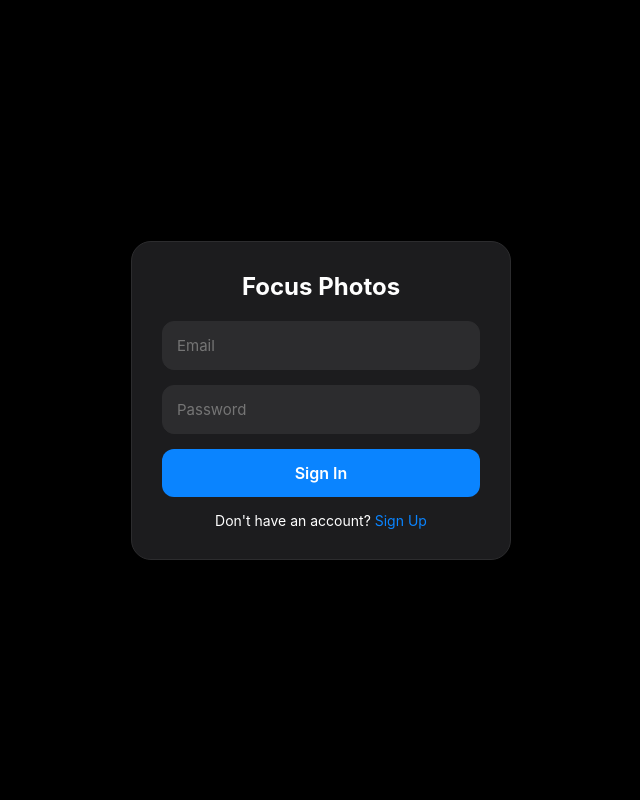
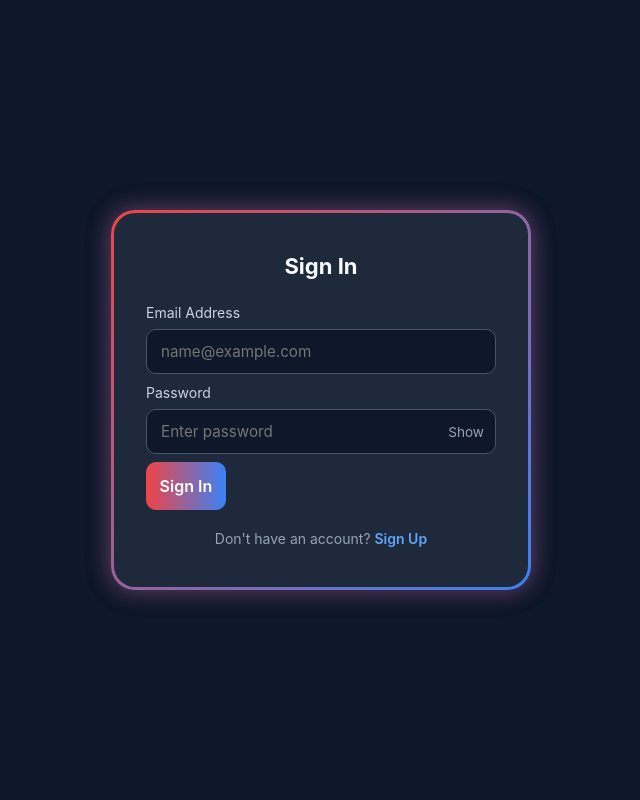
Before and after one commit to aidoomichael60-lang/Focus-Photos, a Flask app: page /login in a window 1280 px wide. Shown: the whole page, without its empty margins (319-959 px from the left). Run offline with Flask 3, Linux system fonts and the light colour scheme.

Commit message:
Update login.html

```diff
--- a/templates/login.html
+++ b/templates/login.html
@@ -5,20 +5,67 @@
   <meta name="viewport" content="width=device-width, initial-scale=1.0">
   <title>Login - Focus Photos</title>
   <style>
-        * { box-sizing: border-box; margin: 0; padding: 0; font-family: -apple-system, BlinkMacSystemFont, sans-serif; }
-        body { background: #000; color: #fff; display: flex; align-items: center; justify-content: center; min-height: 100vh; padding: 20px; }
-        .auth-card { background: #1c1c1e; border: 1px solid #2c2c2e; padding: 30px; border-radius: 20px; width: 100%; max-width: 380px; }
-        h2 { font-size: 24px; margin-bottom: 20px; text-align: center; }
-        input { width: 100%; padding: 14px; margin-bottom: 15px; border-radius: 12px; border: 1px solid #2c2c2e; background: #2c2c2e; color: #fff; font-size: 15px; }
-        button { width: 100%; padding: 14px; border-radius: 12px; border: none; background: #0a84ff; color: #fff; font-weight: 600; font-size: 16px; cursor: pointer; }
-        .alert { background: rgba(255,69,58,0.2); color: #ff453a; padding: 10px; border-radius: 8px; font-size: 13px; margin-bottom: 15px; text-align: center; }
-        .link { text-align: center; margin-top: 15px; font-size: 14px; }
-        .link a { color: #0a84ff; text-decoration: none; }
+    * { box-sizing: border-box; margin: 0; padding: 0; font-family: -apple-system, BlinkMacSystemFont, 'Segoe UI', Roboto, sans-serif; }
+    body { min-height: 100vh; display: flex; justify-content: center; align-items: center; background-color: #0f172a; color: #f8fafc; padding: 20px; }
+
+    /* Glowing Red & Blue Rounded Border */
+    .auth-wrapper {
+      position: relative;
+      padding: 3px;
+      border-radius: 24px;
+      background: linear-gradient(135deg, #ef4444 0%, #3b82f6 100%);
+      box-shadow: 0 0 25px rgba(239, 68, 68, 0.35), 0 0 25px rgba(59, 130, 246, 0.35);
+      width: 100%;
+      max-width: 420px;
+    }
+
+    .auth-card {
+      background: #1e293b;
+      padding: 2.5rem 2rem;
+      border-radius: 21px;
+      display: flex;
+      flex-direction: column;
+      gap: 1.25rem;
+    }
+
+    h2 { font-size: 22px; text-align: center; font-weight: 700; margin-bottom: 5px; }
+
+    .form-group { display: flex; flex-direction: column; gap: 0.5rem; }
+    label { font-size: 0.875rem; color: #cbd5e1; }
+    .input-container { position: relative; display: flex; align-items: center; }
+
+    input {
+      width: 100%;
+      padding: 0.75rem 2.5rem 0.75rem 0.875rem;
+      border-radius: 10px;
+      border: 1px solid #475569;
+      background: #0f172a;
+      color: #ffffff;
+      font-size: 0.95rem;
+      outline: none;
+    }
+    input:focus { border-color: #3b82f6; }
+
+    .toggle-password {
+      position: absolute; right: 0.75rem; background: none; border: none; color: #94a3b8; cursor: pointer; font-size: 0.85rem; user-select: none;
+    }
+
+    .submit-btn {
+      margin-top: 0.5rem; padding: 0.85rem; border-radius: 10px; border: none;
+      background: linear-gradient(90deg, #ef4444, #3b82f6);
+      color: #ffffff; font-size: 1rem; font-weight: 600; cursor: pointer;
+    }
+
+    .alert { background: rgba(239, 68, 68, 0.2); color: #ef4444; padding: 10px; border-radius: 8px; font-size: 13px; text-align: center; }
+    .link { text-align: center; font-size: 14px; color: #94a3b8; }
+    .link a { color: #60a5fa; text-decoration: none; font-weight: 600; }
   </style>
 </head>
 <body>
+
+  <div class="auth-wrapper">
     <div class="auth-card">
-        <h2>Focus Photos</h2>
+      <h2>Sign In</h2>
 
       {% with messages = get_flashed_messages(with_categories=true) %}
         {% if messages %}
@@ -29,14 +76,39 @@
       {% endwith %}
 
       <form action="{{ url_for('login') }}" method="POST">
-            <input type="email" name="email" placeholder="Email" required>
-            <input type="password" name="password" placeholder="Password" required>
-            <button type="submit">Sign In</button>
+        <div class="form-group">
+          <label>Email Address</label>
+          <input type="email" name="email" placeholder="name@example.com" required>
+        </div>
+
+        <div class="form-group" style="margin-top: 10px;">
+          <label>Password</label>
+          <div class="input-container">
+            <input type="password" name="password" id="login-pass" placeholder="Enter password" required>
+            <button type="button" class="toggle-password" onclick="togglePass('login-pass', this)">Show</button>
+          </div>
+        </div>
+
+        <button type="submit" class="submit-btn">Sign In</button>
       </form>
 
       <div class="link">
         Don't have an account? <a href="{{ url_for('register') }}">Sign Up</a>
       </div>
     </div>
+  </div>
+
+  <script>
+    function togglePass(id, btn) {
+      const input = document.getElementById(id);
+      if (input.type === 'password') {
+        input.type = 'text';
+        btn.textContent = 'Hide';
+      } else {
+        input.type = 'password';
+        btn.textContent = 'Show';
+      }
+    }
+  </script>
 </body>
 </html>
```
Lines whose indentation alone changed are shown as unchanged.
